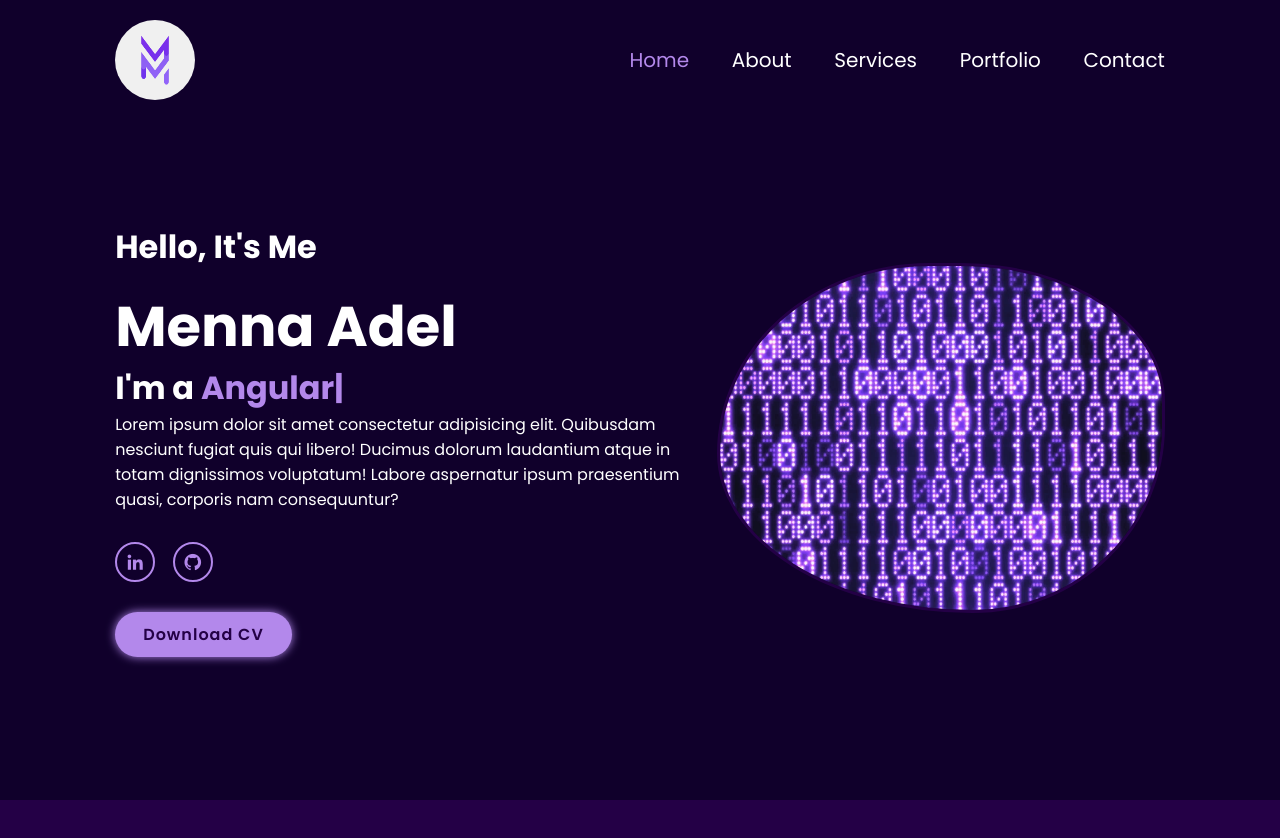
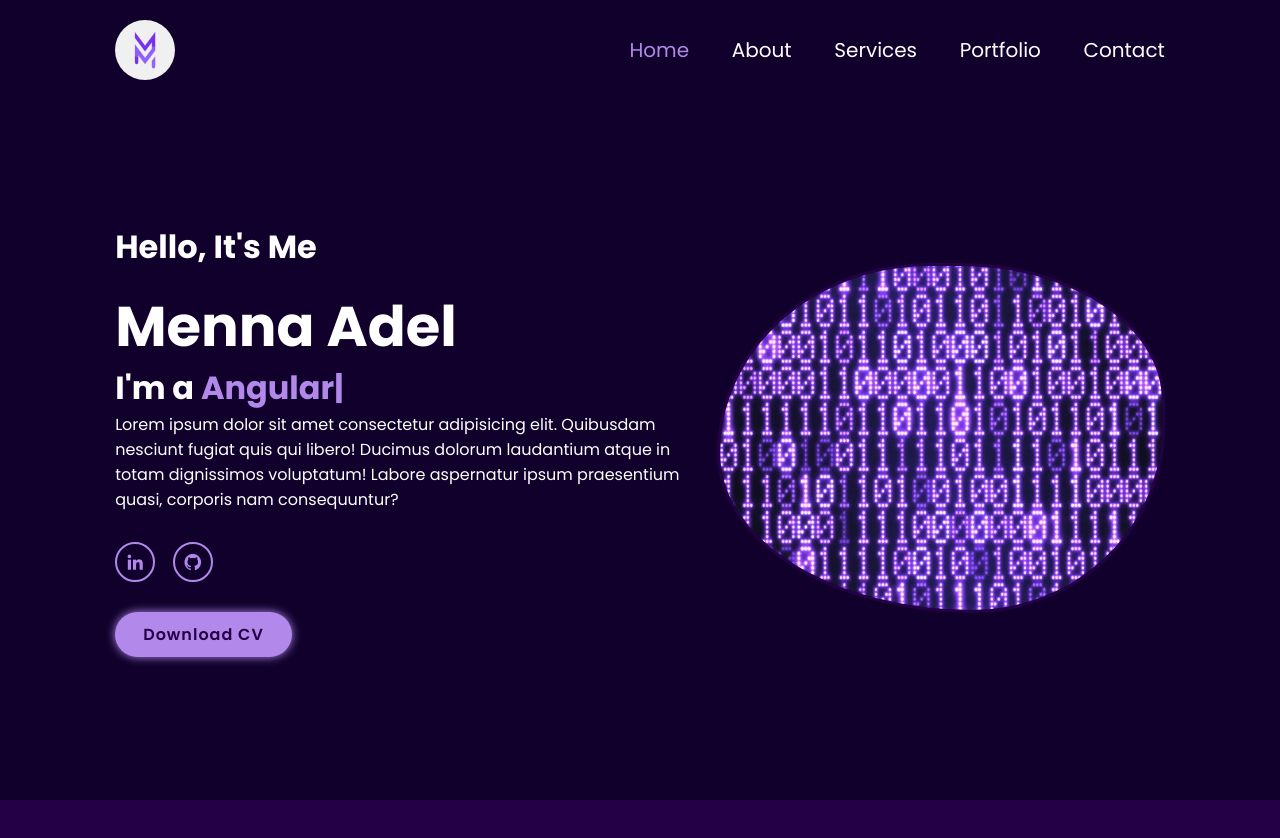
Before and after one commit to menna-adel-10/Portfolio-HTML-CSS, a website: page index.html in a window 1280 px wide. Shown: the top 838 px of the page. Drawn offline with nearby package versions, Linux system fonts and the light colour scheme.

Commit message:
modified:   style.css

```diff
--- a/style.css
+++ b/style.css
@@ -74,8 +74,8 @@ section {
 }
 
 .logo {
-   width: 80px;
-   height: 80px;
+   width: 60px;
+   height: 60px;
    border-radius: 50%;
    cursor: pointer;
 }
```
